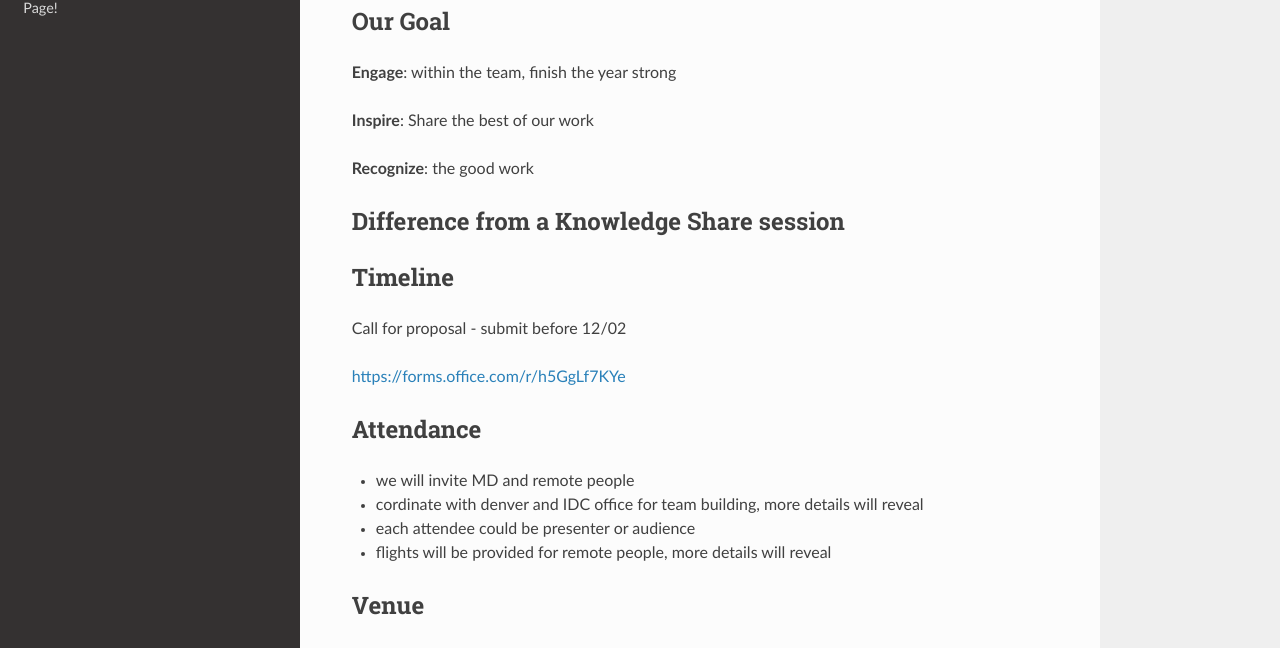
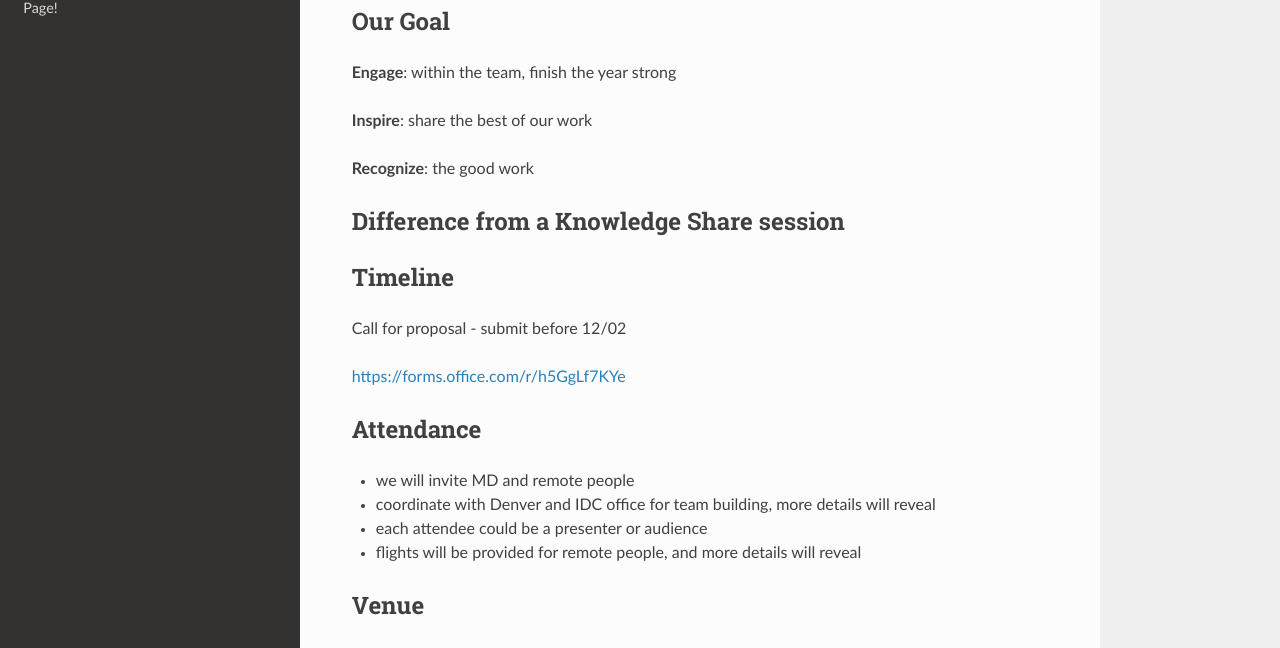
Before and after one commit to qizhewww/Data-Science-Conference, a Sphinx documentation site: the page built from docs/source/index.rst, in a window 1280 px wide and 900 px high. Shown: the part 155-803 px from the top of the window. Built offline with Sphinx 7.4.7 and the Read the Docs theme 2.0.0, drawn with Linux system fonts in a browser that asks for light colours; some of the changed text lies outside the part shown.

Commit message:
Update index.rst

```diff
--- a/docs/source/index.rst
+++ b/docs/source/index.rst
@@ -5,7 +5,7 @@ Our Goal
 --------
 **Engage**: within the team, finish the year strong
 
-**Inspire**: Share the best of our work
+**Inspire**: share the best of our work
 
 **Recognize**: the good work
 
@@ -21,9 +21,9 @@ https://forms.office.com/r/h5GgLf7KYe
 Attendance
 --------
 - we will invite MD and remote people
-- cordinate with denver and IDC office for team building, more details will reveal
-- each attendee could be presenter or audience
-- flights will be provided for remote people, more details will reveal
+- coordinate with Denver and IDC office for team building, more details will reveal
+- each attendee could be a presenter or audience
+- flights will be provided for remote people, and more details will reveal
 
 Venue
 --------
```
Also changed, not shown: other parts of docs/source/index.rst (+1 -1 lines).
